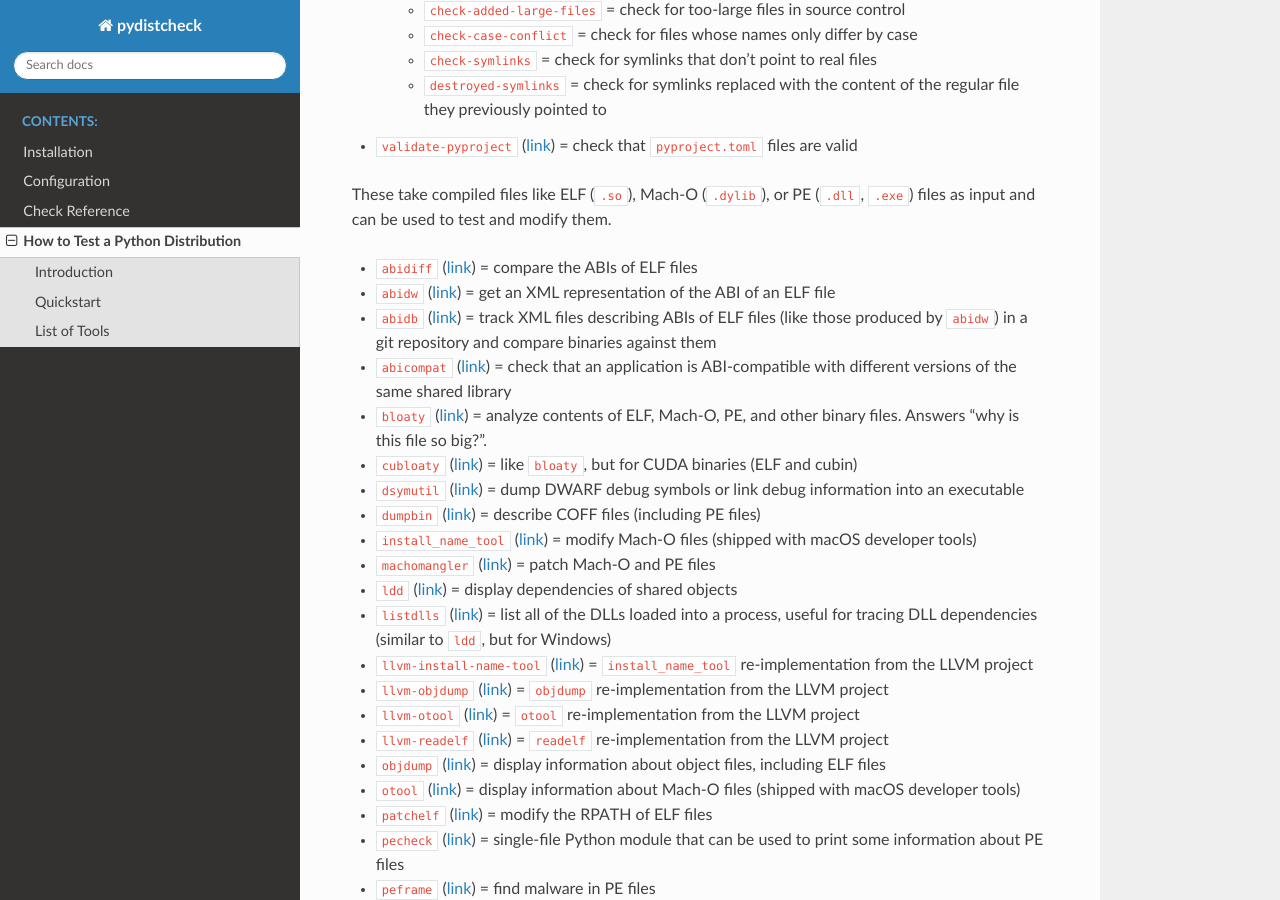
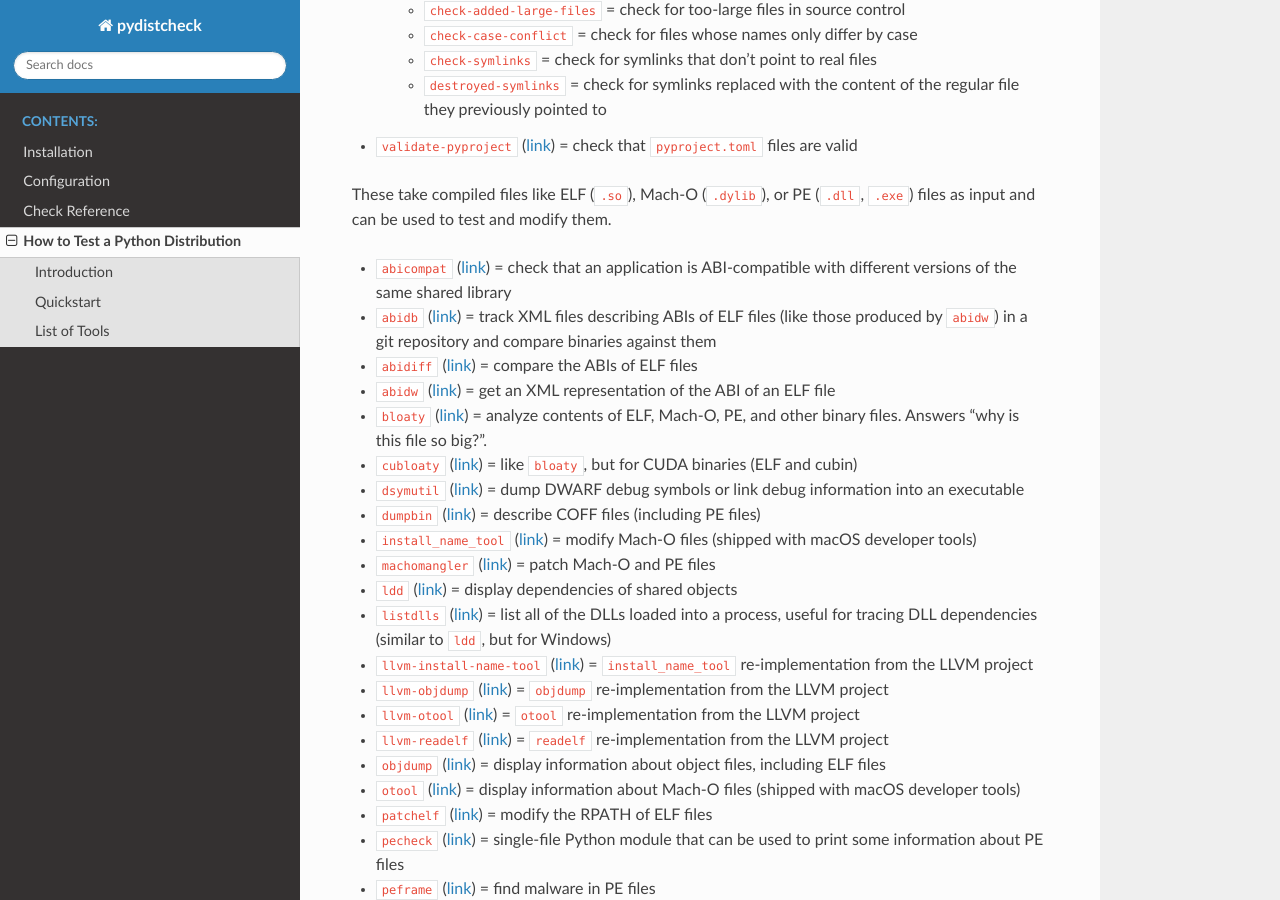
Before and after one commit to jameslamb/pydistcheck, a Sphinx documentation site: the page built from docs/how-to-test-a-python-distribution.rst, in a window 1280 px wide and 900 px high, scrolled down 3474 px. Built offline with Sphinx 7.4.7 and the Read the Docs theme 3.1.0, drawn with Linux system fonts in a browser that asks for light colours.

Commit message:
alphabetize

```diff
--- a/docs/how-to-test-a-python-distribution.rst
+++ b/docs/how-to-test-a-python-distribution.rst
@@ -154,10 +154,10 @@ These take a source tree as input and find problems in the files uses to create
 
 These take compiled files like ELF (``.so``), Mach-O (``.dylib``), or PE (``.dll``, ``.exe``) files as input and can be used to test and modify them.
 
+* ``abicompat`` (`link <https://sourceware.org/libabigail/manual/abicompat.html>`__) = check that an application is ABI-compatible with different versions of the same shared library
+* ``abidb`` (`link <https://sourceware.org/libabigail/manual/abidb.html>`__) = track XML files describing ABIs of ELF files (like those produced by ``abidw``) in a git repository and compare binaries against them
 * ``abidiff`` (`link <https://sourceware.org/libabigail/manual/abidiff.html>`__) = compare the ABIs of ELF files
 * ``abidw`` (`link <https://sourceware.org/libabigail/manual/abidw.html>`__) = get an XML representation of the ABI of an ELF file
-* ``abidb`` (`link <https://sourceware.org/libabigail/manual/abidb.html>`__) = track XML files describing ABIs of ELF files (like those produced by ``abidw``) in a git repository and compare binaries against them
-* ``abicompat`` (`link <https://sourceware.org/libabigail/manual/abicompat.html>`__) = check that an application is ABI-compatible with different versions of the same shared library
 * ``bloaty`` (`link <https://github.com/google/bloaty>`__) = analyze contents of ELF, Mach-O, PE, and other binary files. Answers "why is this file so big?".
 * ``cubloaty`` (`link <https://github.com/flashinfer-ai/cubloaty>`__) = like ``bloaty``, but for CUDA binaries (ELF and cubin)
 * ``dsymutil`` (`link <https://llvm.org/docs/CommandGuide/dsymutil.html>`__) = dump DWARF debug symbols or link debug information into an executable
```
